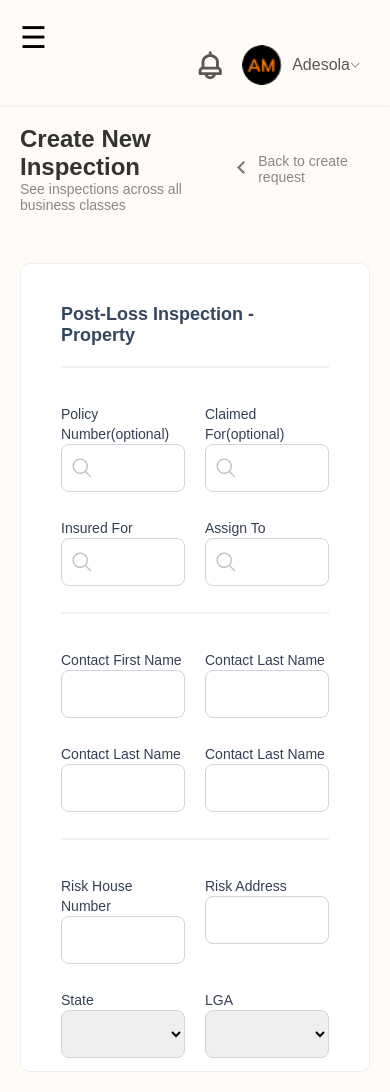
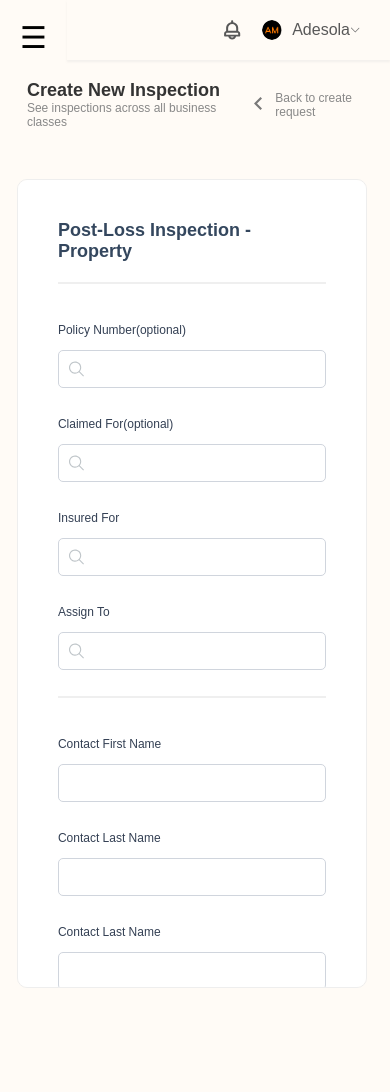
Before and after one commit to leemah/project-insurance, a plain HTML site: page postLoss.html in a window 390 px wide. After the commit the page ends 1008 px from the top, so only its background shows below. Drawn offline with Linux system fonts and the light colour scheme.

Commit message:
postLoss page mobile view

```diff
--- a/postLoss.css
+++ b/postLoss.css
@@ -540,8 +540,67 @@ body {
     flex-direction: column;
     justify-content: space-between;
 }
-.header{
+/* .header{
     margin-top: -50px;
+} */
+.user-actions .notification-icon {
+    width: 20px;
+    height: 20px;
+}
+.user-profile img {
+    width: 20px;
+    height: 20px;
+}
+.request-container{
+    margin-left: -70px;
+    width: 100vw;
+    z-index: 1;
+    position: absolute;
+}
+
+.content{
+    width: 100vw;
+    padding: 0 10px;
+}
+
+.content-left h1 {
+    font-size: 18px;
+}
+
+.content-left p {
+    font-size: 12px;
+}
+.content-right{
+    justify-content: space-between;
+}
+.content-right p {
+    font-size: 12px;
+}
+.form-container{
+    grid-template-columns: 1fr;
+}
+.form-item label{
+    font-size: 12px;
+}
+.input-container {
+    margin-top: 10px;
+    padding: 12px, 16px, 12px, 16px;
+    border-radius: 5px;
+    height: 38px;
+}
+
+.input-container input {
+    padding-left: 10px;
+    width: 100%;
+    height: 25px;
+    box-sizing: border-box;
+    border: none;
+    outline: none;
+}
+
+.input-container .icon {
+    height: 15x;
+    width: 15px;
 }
 .popup {
     width: 280px;
--- a/postLoss.html
+++ b/postLoss.html
@@ -36,9 +36,10 @@
                 </div>
             </div>
         </aside>
+        <div class="hamburger-menu" id="hamburger-menu">&#9776;</div>
         <div class="overlay" id="overlay"></div>
         <main class="main-content">
-            <div class="hamburger-menu" id="hamburger-menu">&#9776;</div>
+
             <header class="header">
                 <div class="user-actions">
                     <img class="notification-icon" src="images/bell_icon.svg" />
```
